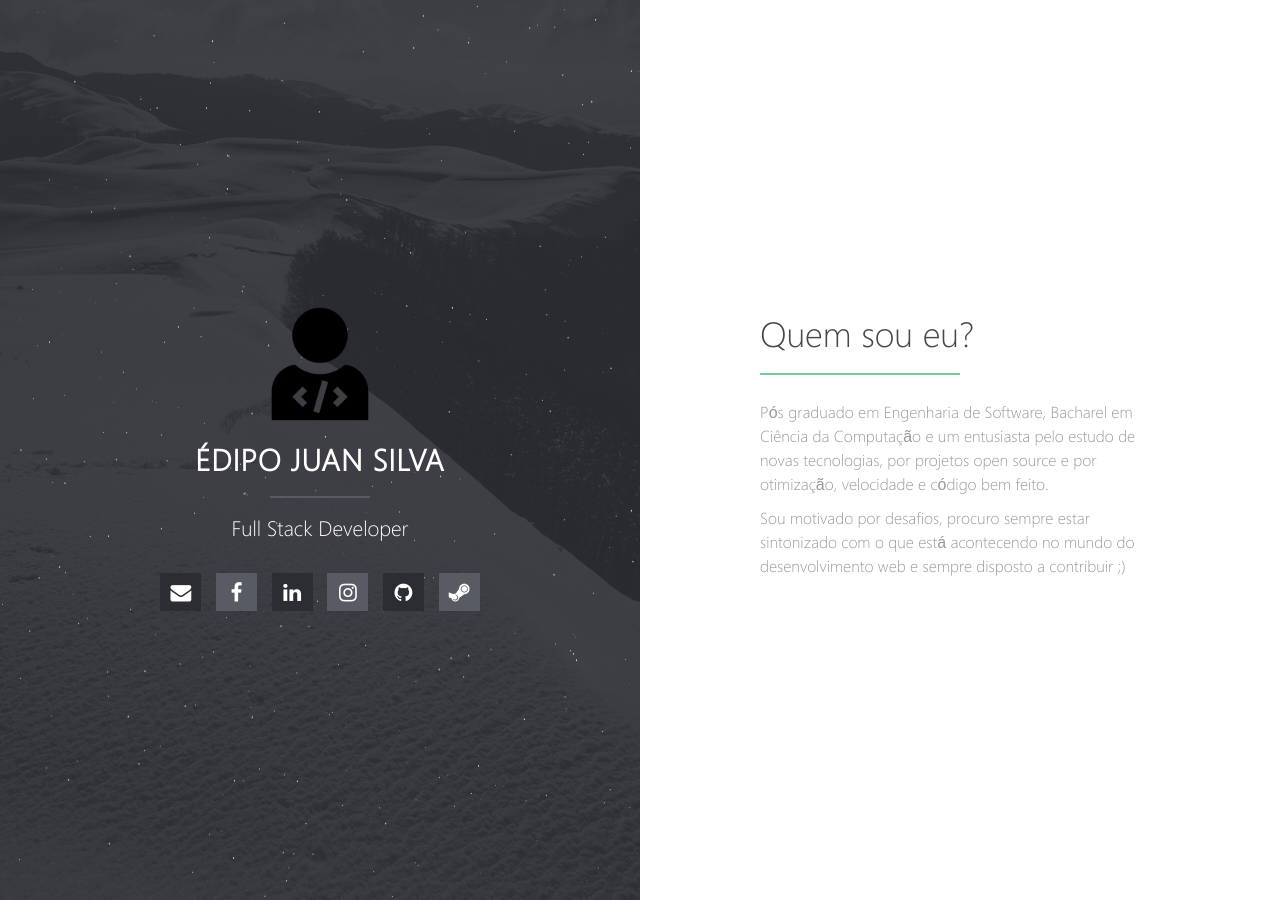
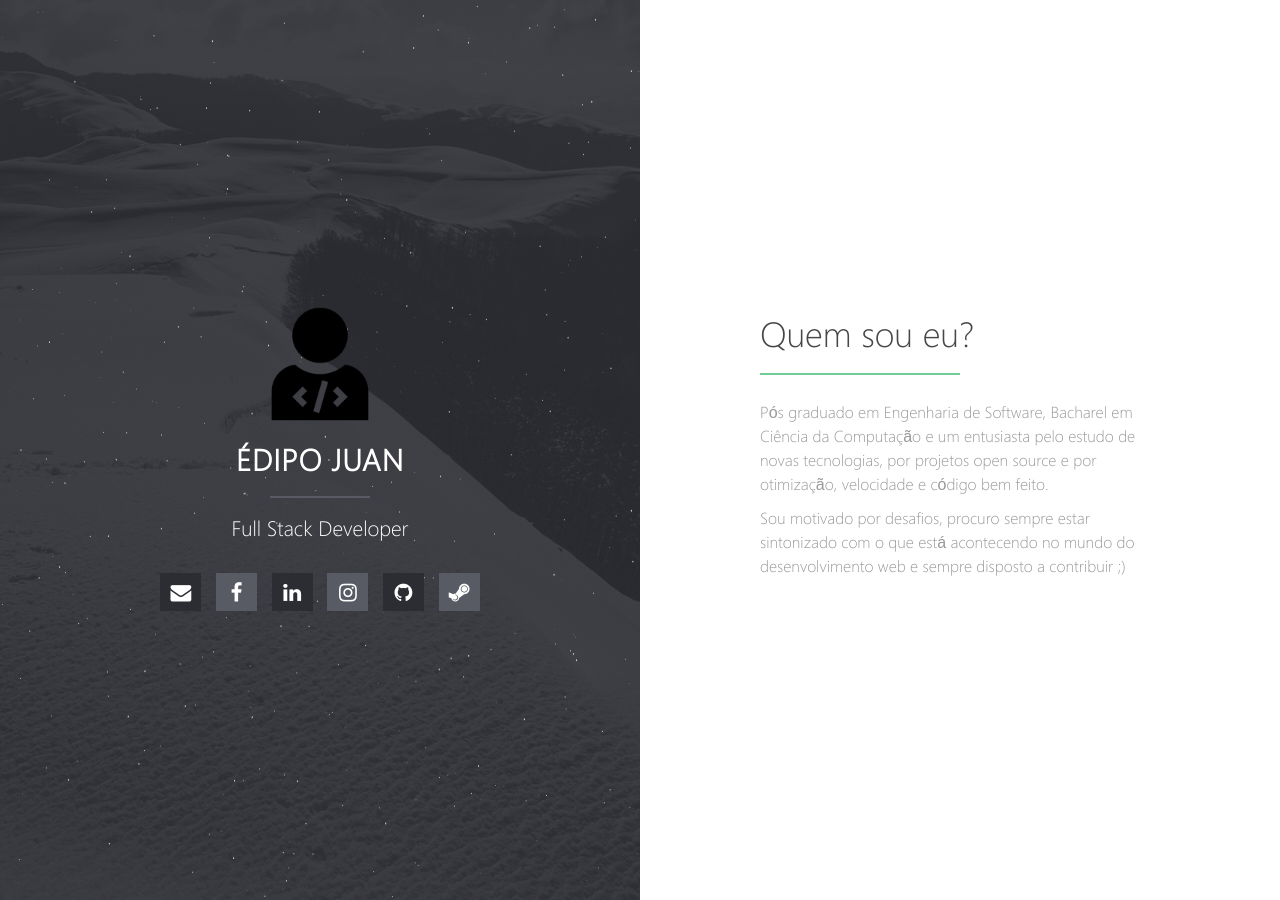
Before and after one commit to edipojuan/edipojuan.github.io, a Jekyll site: the page built from index.md, in a window 1280 px wide. Built offline with Jekyll 4.4.1, drawn with Linux system fonts in a browser that asks for light colours; our own code applies the rules of GitHub Pages for plain Markdown files.

Commit message:
Update _config.yml

```diff
--- a/_config.yml
+++ b/_config.yml
@@ -1,5 +1,5 @@
 # Site
-title: Édipo Juan Silva
+title: Édipo Juan
 description: Full Stack Developer
 url: https://edipojuan.com.br
 logo: edipojs.png
```
